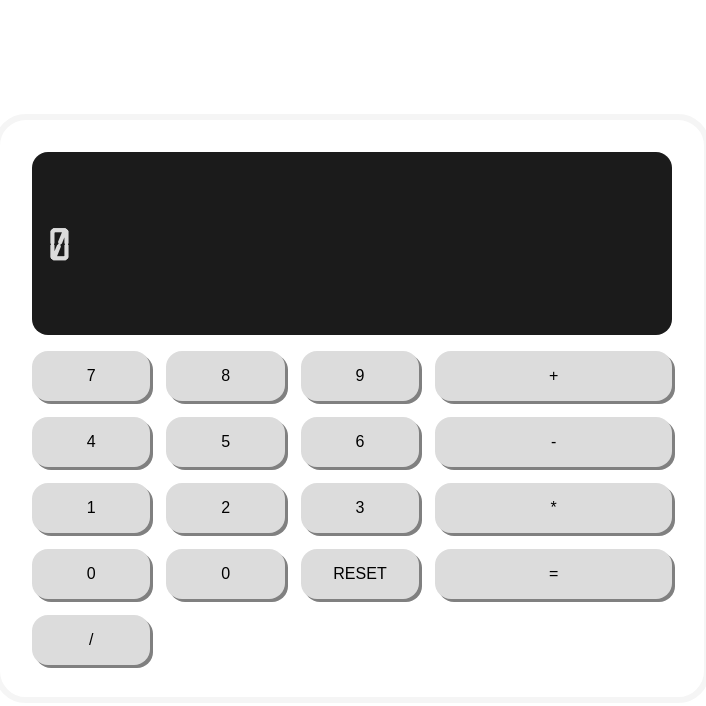
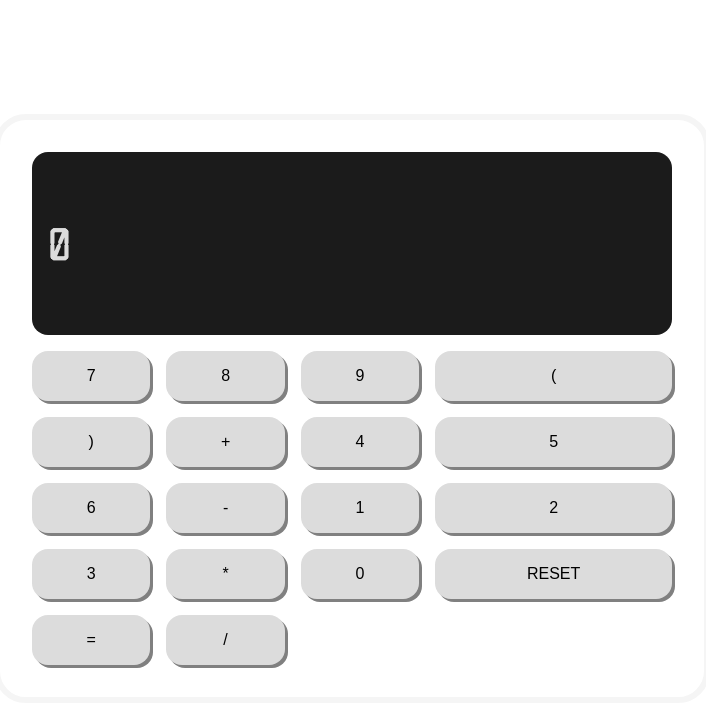
Before and after one commit to alcalde95/challenges_personal, a React (Vite) app: page / in a window 1280 px wide. Shown: the top 706 px of the page, without its empty margins (288-994 px from the left). Built offline with nearby package versions, Linux system fonts and the light colour scheme.

Commit message:
añadido ( y )

```diff
--- a/src/components/Body/index.jsx
+++ b/src/components/Body/index.jsx
@@ -67,6 +67,8 @@ const Body = () => {
                     <Button value='7' action={() => appendValue('7')} />
                     <Button value='8' action={() => appendValue('8')} />
                     <Button value='9' action={() => appendValue('9')} />
+                    <Button value='(' action={() => appendValue('(')} />
+                    <Button value=')' action={() => appendValue(')')} />
                     <Button value='+' action={() => appendValue('+')} />
                     <Button value='4' action={() => appendValue('4')} />
                     <Button value='5' action={() => appendValue('5')} />
@@ -77,7 +79,7 @@ const Body = () => {
                     <Button value='3' action={() => appendValue('3')} />
                     <Button value='*' action={() => appendValue('*')} />
                     <Button value='0' action={() => appendValue('0')} />
-                    <Button value='0' action={() => appendValue('0')} />
+
                     <Button value='RESET' action={() => reset()} />
                     <Button value='=' action={() => calc()} />
                     <Button value='/' action={() => appendValue('/')} />
```
